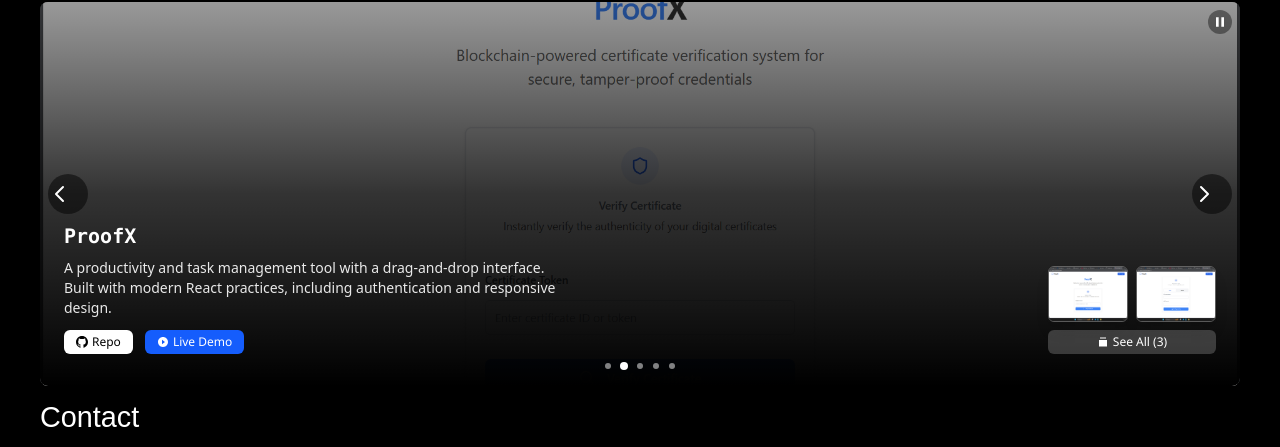
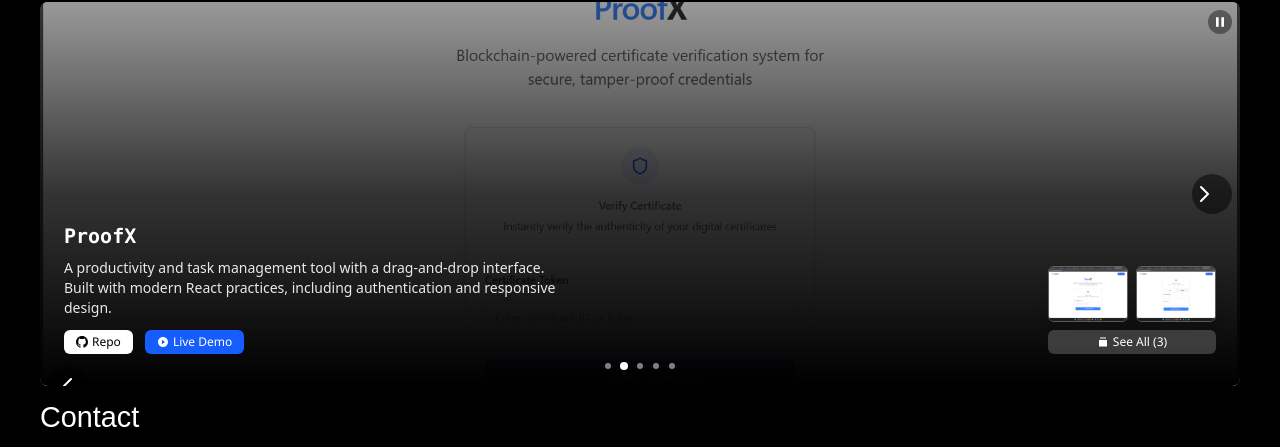
Before and after one commit to sktigpta/portfolio_v3, a React (Vite) app: page / in a window 1280 px wide. Shown: the part 1434-1881 px from the top of the page. Built offline with nearby package versions, Linux system fonts and the light colour scheme; grey boxes are pictures that could not be loaded; a web font is replaced by a local one.

Commit message:
nav project

```diff
--- a/src/components/ProjectShowcaseCarousel.jsx
+++ b/src/components/ProjectShowcaseCarousel.jsx
@@ -263,15 +263,17 @@ const ProjectShowcaseCarousel = () => {
         </div>
 
         {/* Slide Navigation Arrows */}
+        <div className="relative h-full w-full">
           <button
             onClick={prevSlide}
-          className="hidden lg:block absolute left-2 top-1/2 transform -translate-y-1/2 bg-black/50 w-10 h-10 rounded-full flex items-center justify-center text-white z-20 hover:bg-black/70 transition-all focus:outline-none"
+            className="hidden lg:flex absolute left-2 top-1/2 -translate-y-1/2 bg-black/50 w-10 h-10 rounded-full items-center justify-center text-white z-20 hover:bg-black/70 transition-all focus:outline-none"
             aria-label="Previous slide"
           >
             <svg className="w-6 h-6" fill="none" stroke="currentColor" viewBox="0 0 24 24">
               <path strokeLinecap="round" strokeLinejoin="round" strokeWidth="2" d="M15 19l-7-7 7-7" />
             </svg>
           </button>
+        </div>
 
         <button
           onClick={nextSlide}
```
Lines whose indentation alone changed are shown as unchanged.
